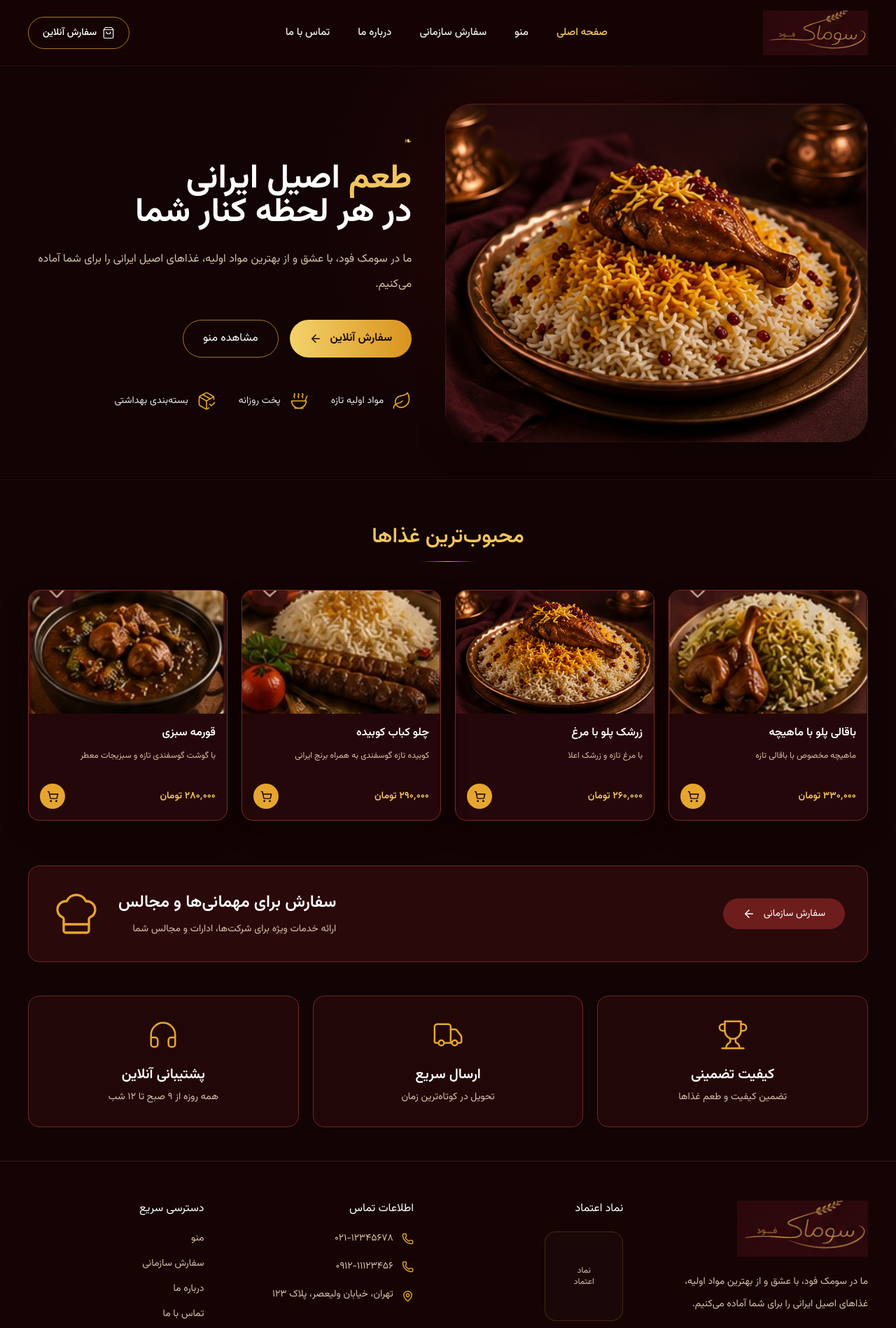
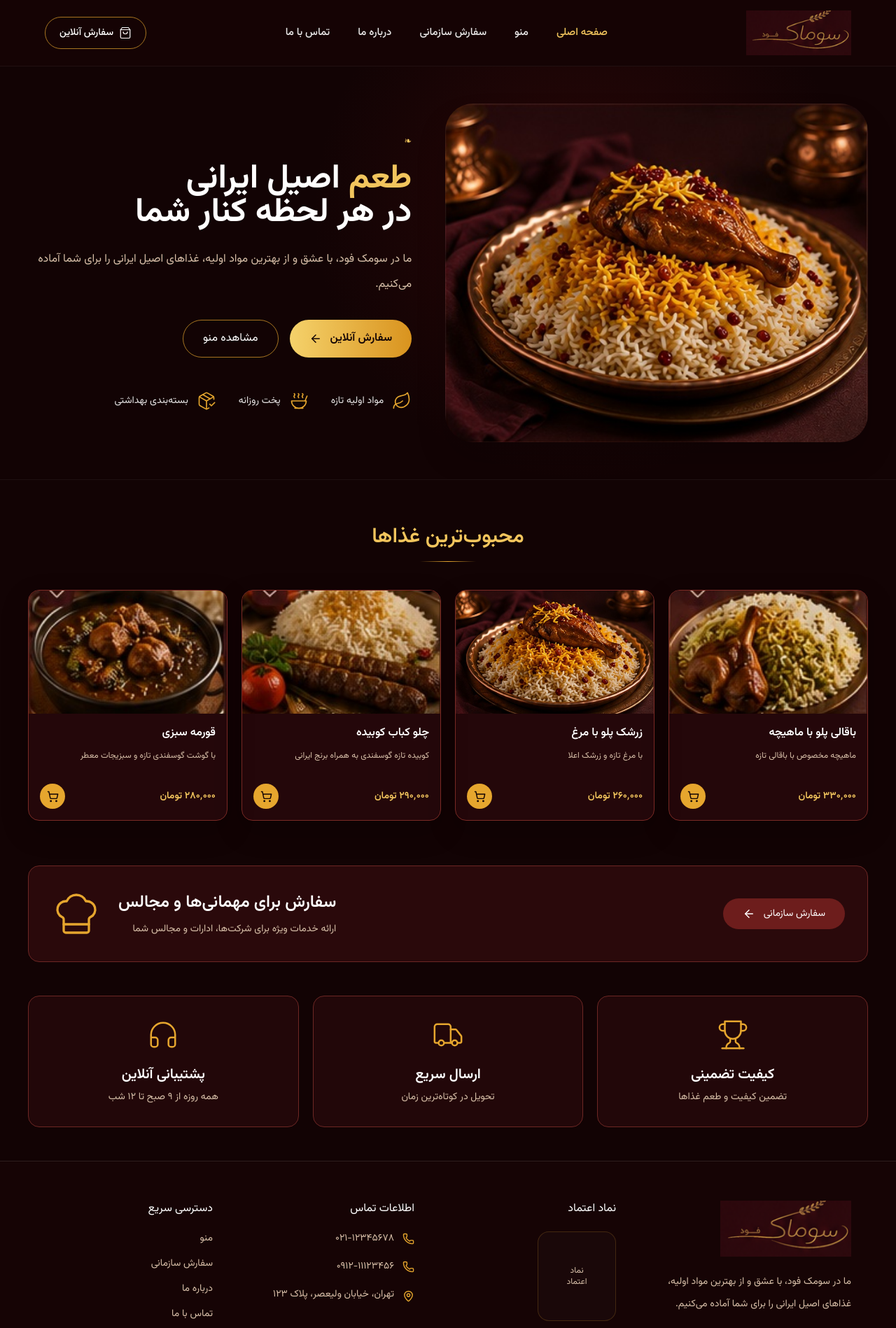
Before and after one commit to AmirMahidEs/soomak-food, a React (Vite) app: page / in a window 1280 px wide. Shown: the top 1898 px of the page at 70% size. Built offline with nearby package versions, Linux system fonts and the light colour scheme.

Commit message:
Remove unnecessary grid column definition in Footer and Navbar components

```diff
--- a/src/components/Footer.jsx
+++ b/src/components/Footer.jsx
@@ -21,7 +21,7 @@ export default function Footer() {
       id="contact"
       className="border-t border-white/10 bg-[#160405]"
     >
-      <div className="mx-auto grid max-w-[1200px] gap-12 px-6 py-14 lg:grid-cols-[1.2fr_1fr_1fr_1fr] lg:px-0">
+      <div className="mx-auto grid max-w-[1200px] gap-12 px-6 py-14 lg:grid-cols-[1.2fr_1fr_1fr_1fr] ">
         <div>
           <img
             src={logo}
--- a/src/components/Navbar.jsx
+++ b/src/components/Navbar.jsx
@@ -12,7 +12,7 @@ const links = [
 export default function Navbar() {
   return (
     <header className="sticky top-0 z-50 border-b border-white/5 bg-[#170405]/95 backdrop-blur-xl">
-      <div className="mx-auto flex h-[94px] max-w-[1200px] items-center justify-between px-6 lg:px-0">
+      <div className="mx-auto flex h-[94px] max-w-[1200px] items-center justify-between px-6 ">
         <Link
           to="/"
           className="shrink-0"
```
